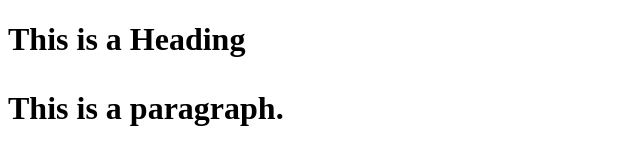
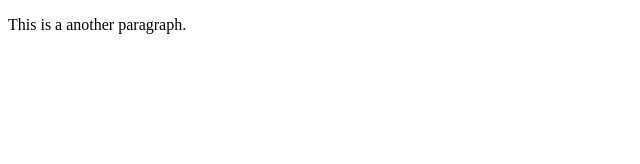
Before and after one commit to Kikashii/lg, a plain HTML site: page index.html in a window 1280 px wide. Shown: the whole page, without its empty margins (0-640 px from the left). Drawn offline with Linux system fonts and the light colour scheme.

Commit message:
modified html

```diff
--- a/index.html
+++ b/index.html
@@ -4,7 +4,6 @@
 <title> Page Title</title>
 </head>
 <body>
-<h1>This is a Heading</hl>
-<p>This is a paragraph.</p>
+<p>This is a another paragraph.</p>
 </body>
 </html>
```
